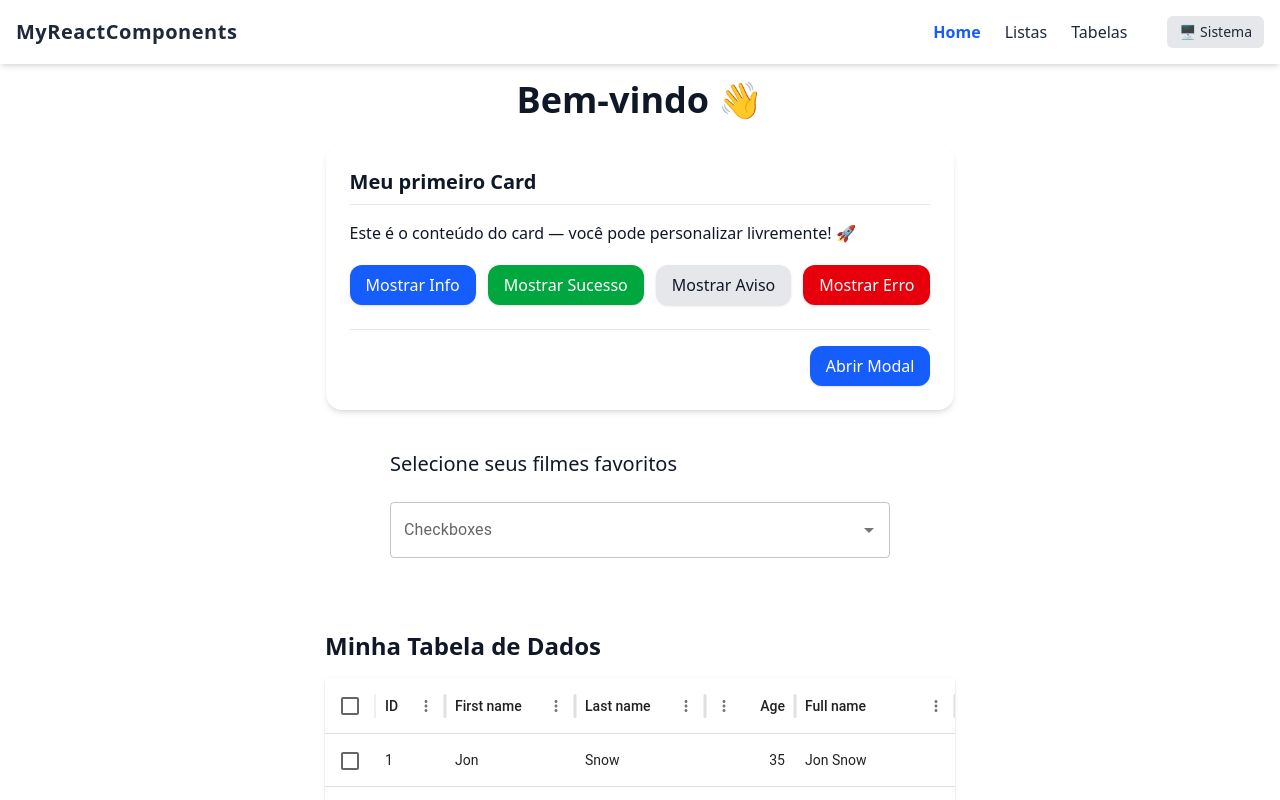
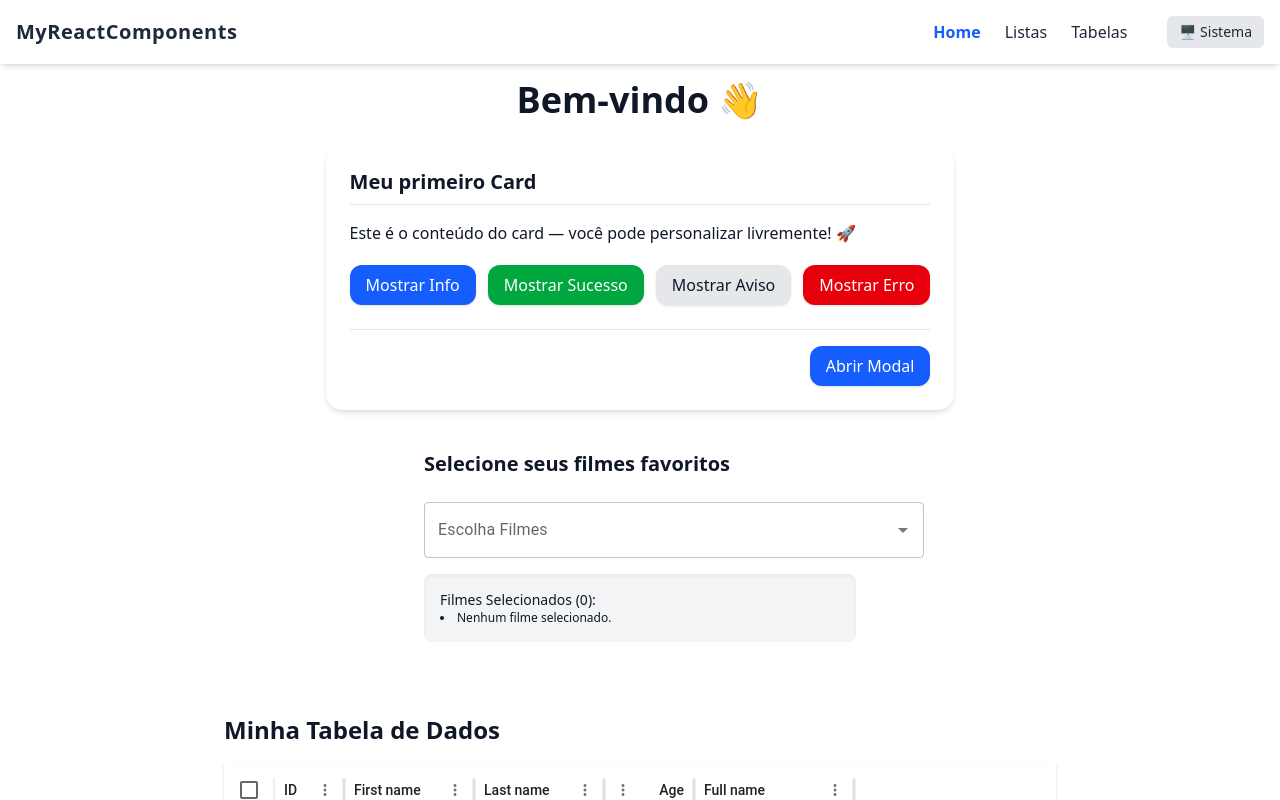
Before and after one commit to N41LL1W/my-react-components, a React (Vite) app: page / in a window 1280 px wide. Shown: the top 800 px of the page. Built offline with nearby package versions, Linux system fonts and the light colour scheme.

Commit message:
feat: Adiciona componente CheckboxesTags reutilizável e integra na HomePage

```diff
--- a/src/components/CheckboxesTags.tsx
+++ /dev/null
@@ -1,51 +0,0 @@
-import Checkbox from '@mui/material/Checkbox';
-import TextField from '@mui/material/TextField';
-import Autocomplete from '@mui/material/Autocomplete';
-import CheckBoxOutlineBlankIcon from '@mui/icons-material/CheckBoxOutlineBlank';
-import CheckBoxIcon from '@mui/icons-material/CheckBox';
-
-const icon = <CheckBoxOutlineBlankIcon fontSize="small" />;
-const checkedIcon = <CheckBoxIcon fontSize="small" />;
-
-// Este é o componente principal que você exportará
-export default function CheckboxesTags() {
-  return (
-    <Autocomplete
-      multiple
-      id="checkboxes-tags-demo"
-      options={top100Films}
-      disableCloseOnSelect
-      getOptionLabel={(option) => option.title}
-        // Código Corrigido:
-        renderOption={(props, option, { selected }) => {
-        // Não precisa desestruturar 'key' separadamente.
-        // O MUI passa 'key' e outras props juntas.
-        return (
-            // Apenas passamos a 'props' inteira para o <li>
-            <li {...props} key={props.key}>
-            <Checkbox
-                icon={icon}
-                checkedIcon={checkedIcon}
-                style={{ marginRight: 8 }}
-                checked={selected}
-            />
-            {option.title}
-            </li>
-        );
-        }}
-      style={{ width: 500 }}
-      renderInput={(params) => (
-        <TextField {...params} label="Checkboxes" placeholder="Favorites" />
-      )}
-    />
-  );
-}
-
-// Top 100 films as rated by IMDb users. http://www.imdb.com/chart/top
-const top100Films = [
-  // ... (seus objetos de filme)
-  { title: 'The Shawshank Redemption', year: 1994 },
-  { title: 'The Godfather', year: 1972 },
-  // ... e o restante dos seus dados
-  { title: 'Interstellar', year: 2014 },
-];
--- /dev/null
+++ b/src/components/data/CheckboxesTags.tsx
@@ -0,0 +1,97 @@
+import { useState } from 'react';
+import Checkbox from '@mui/material/Checkbox';
+import TextField from '@mui/material/TextField';
+import Autocomplete from '@mui/material/Autocomplete';
+import CheckBoxOutlineBlankIcon from '@mui/icons-material/CheckBoxOutlineBlank';
+import CheckBoxIcon from '@mui/icons-material/CheckBox';
+
+// --- Tipagem de Dados ---
+// Define o formato esperado para cada opção
+interface OptionType {
+  title: string;
+  year?: number; // 'year' é opcional se você não precisar dele em todas as listas
+}
+
+// --- Tipagem do Componente ---
+// Define as propriedades que o componente aceita
+interface CheckboxesTagsProps {
+  options: OptionType[]; // A lista de opções (dados) que será exibida
+  label?: string; // Label do campo (opcional)
+  // Função que o componente pai pode usar para saber o que foi selecionado
+  onSelectionChange?: (selected: OptionType[]) => void;
+}
+
+// Ícones usados para a caixa de seleção
+const icon = <CheckBoxOutlineBlankIcon fontSize="small" />;
+const checkedIcon = <CheckBoxIcon fontSize="small" />;
+
+// --- Componente Principal ---
+export default function CheckboxesTags({ options, label = "Selecione Opções", onSelectionChange }: CheckboxesTagsProps) {
+
+  // 1. Gerencia o estado dos itens SELECIONADOS
+  const [selectedItems, setSelectedItems] = useState<OptionType[]>([]);
+
+  return (
+    <Autocomplete
+      multiple
+      id="checkboxes-tags-demo"
+
+      // 2. Propriedades de Dados e Estado
+      options={options} // 👈 Recebe a lista de dados via props
+      value={selectedItems} // 👈 Item(ns) selecionado(s)
+      onChange={(event, newValue) => {
+        // Atualiza o estado interno
+        setSelectedItems(newValue);
+
+        // Notifica o componente pai, se a função onSelectionChange foi fornecida
+        if (onSelectionChange) {
+          onSelectionChange(newValue);
+        }
+      }}
+
+      disableCloseOnSelect
+      getOptionLabel={(option) => option.title}
+
+      // 3. Renderização Customizada da Opção (com Checkbox)
+      renderOption={(props, option, { selected }) => {
+        // O MUI já inclui a key nas props, basta desestruturar ou espalhar o resto
+        const { key, ...optionProps } = props as any;
+        return (
+          // Usamos a key para manter a integridade do React
+          <li key={key} {...optionProps}>
+            <Checkbox
+              icon={icon}
+              checkedIcon={checkedIcon}
+              style={{ marginRight: 8 }}
+              checked={selected}
+            />
+            {option.title}
+          </li>
+        );
+      }}
+
+      style={{ width: 500 }}
+
+      // 4. Renderização do Campo de Entrada
+      renderInput={(params) => (
+        <TextField
+          {...params}
+          label={label} // 👈 Usa a prop 'label'
+          placeholder="Comece a digitar..."
+        />
+      )}
+    />
+  );
+}
+
+// --- Dados Estáticos de Exemplo (Para Teste) ---
+// Normalmente, estes dados ficariam na página que usa o componente,
+// mas os mantemos aqui como um exemplo de como eles devem ser estruturados.
+export const top100Films: OptionType[] = [
+  { title: 'The Shawshank Redemption', year: 1994 },
+  { title: 'The Godfather', year: 1972 },
+  { title: 'The Dark Knight', year: 2008 },
+  { title: '12 Angry Men', year: 1957 },
+  { title: "Schindler's List", year: 1993 },
+  // ... adicione o restante da sua lista de filmes aqui ...
+];
--- a/src/pages/HomePage.tsx
+++ b/src/pages/HomePage.tsx
@@ -6,9 +6,11 @@ import Navbar from "../components/layout/Navbar";
 import Card from "../components/ui/Card";
 import { Button } from "../components/ui/Button";
 import Modal from "../components/ui/Modal";
-import Alert from "../components/ui/Alert"; // ✅ Importa o componente de Alert
-import DataTable from "../components/DataTable"; // ✅ Importa o componente DataTable
-import CheckboxesTags from "../components/CheckboxesTags"; // ✅ Importa o componente CheckboxesTags
+import Alert from "../components/ui/Alert";
+import DataTable from "../components/DataTable"; // Assumindo que este é o DataGrid ou CustomDataTable
+
+// 🚩 NOVO: Importa o componente reutilizável e os dados de exemplo (top100Films)
+import CheckboxesTags, { top100Films } from "../components/data/CheckboxesTags";
 
 // ------------------------------------------------------------
 // 🔹 Componente principal da página inicial
@@ -19,6 +21,9 @@ export default function HomePage() {
 
   // Estado que controla o alerta atual
   const [alertType, setAlertType] = useState<string | null>(null);
+
+  // 🚩 NOVO ESTADO: Armazena os filmes selecionados pelo CheckboxesTags
+  const [selectedFilms, setSelectedFilms] = useState<any[]>([]);
 
   return (
     // 🔹 Container principal com fundo adaptável ao tema
@@ -33,8 +38,6 @@ export default function HomePage() {
 
         {/* ------------------------------------------------------------
           🔸 CARD PRINCIPAL
-          - Título: “Meu primeiro Card”
-          - Conteúdo: texto e botões para abrir Modal e Alerts
         ------------------------------------------------------------- */}
         <Card
           title="Meu primeiro Card"
@@ -52,7 +55,6 @@ export default function HomePage() {
 
           {/* ------------------------------------------------------------
             🔹 SEÇÃO DOS BOTÕES DE ALERTA
-            - Cada botão exibe um tipo diferente de alerta
           ------------------------------------------------------------- */}
           <div className="flex flex-wrap justify-center gap-3 pt-5">
             {/* 🔵 Botão para mostrar alerta de informação */}
@@ -78,7 +80,6 @@ export default function HomePage() {
 
           {/* ------------------------------------------------------------
             🔸 ALERTAS CONDICIONAIS
-            - São exibidos apenas quando o tipo correspondente é selecionado
           ------------------------------------------------------------- */}
           <div className="mt-6 space-y-2">
             {alertType === "info" && (
@@ -109,7 +110,6 @@ export default function HomePage() {
 
         {/* ------------------------------------------------------------
           🔹 MODAL
-          - Abre quando o usuário clica no botão “Abrir Modal”
         ------------------------------------------------------------- */}
         <Modal
           isOpen={isModalOpen}
@@ -126,23 +126,40 @@ export default function HomePage() {
         </Modal>
 
         {/* ------------------------------------------------------------
-          🔹 CHECKBOX AUTOCOMLETE
-          - Componente de seleção múltipla com checkboxes
+          🔹 CHECKBOX AUTOCOMPLETE (NOVO USO REUTILIZÁVEL)
         ------------------------------------------------------------- */}
-        <div className="p-10"> {/* Tailwind para padding */}
-          <h1 className="text-xl mb-6">Selecione seus filmes favoritos</h1>
-            <CheckboxesTags />
+        <div className="p-10 w-full max-w-lg mx-auto">
+          <h1 className="text-xl mb-6 font-semibold">Selecione seus filmes favoritos</h1>
+
+          <CheckboxesTags
+            options={top100Films} // 👈 Dados de opções passados via prop
+            label="Escolha Filmes"
+            // 👈 Função para atualizar o estado do componente pai
+            onSelectionChange={setSelectedFilms}
+          />
+
+          {/* Exibe o resultado para visualização */}
+          <div className="mt-4 p-4 bg-gray-100 dark:bg-gray-800 rounded-lg shadow-inner">
+            <p className="font-medium text-sm">Filmes Selecionados ({selectedFilms.length}):</p>
+            <ul className="text-xs list-disc list-inside">
+              {selectedFilms.length > 0
+                ? selectedFilms.map((film, index) => (
+                    <li key={index}>{film.title} ({film.year})</li>
+                  ))
+                : <li>Nenhum filme selecionado.</li>
+              }
+            </ul>
+          </div>
         </div>
 
         {/* ------------------------------------------------------------
           🔹 TABELA
-          - Componente DataGrid exibindo dados em tabela
         ------------------------------------------------------------- */}
 
-        <div className="p-8"> {/* Tailwind para padding */}
+        <div className="p-8 w-full max-w-4xl mx-auto">
           <h1 className="text-2xl font-bold mb-4">Minha Tabela de Dados</h1>
-            {/* Aqui o DataGrid será renderizado */}
-            <DataTable />
+          {/* Aqui o DataGrid será renderizado */}
+          <DataTable />
         </div>
 
         {/* ------------------------------------------------------------
```
Also changed, not shown: 1 other file (tests, documents, lock files or other folders).
